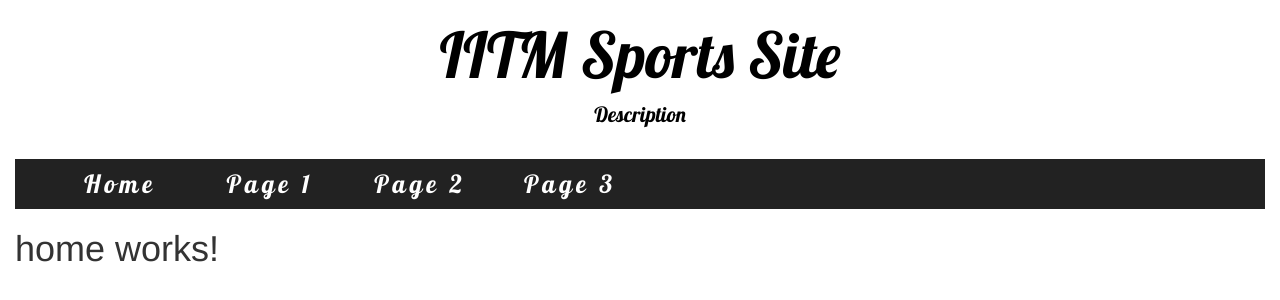
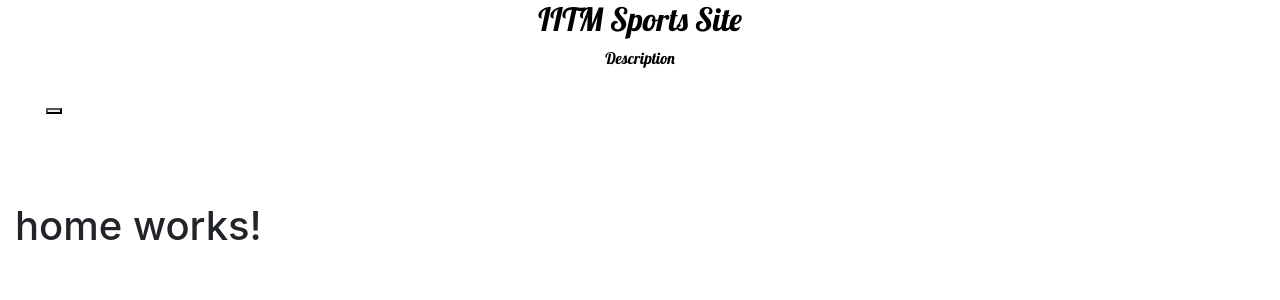
Before and after one commit to Revanthmk/IITM-Sports-Website, an Angular app: page /home in a window 1280 px wide. Shown: the top 300 px of the page. Built offline with nearby package versions, Linux system fonts and the light colour scheme.

Commit message:
Added Bootstrap 4

```diff
--- a/package.json
+++ b/package.json
@@ -22,7 +22,7 @@
     "@angular/platform-browser": "^6.0.3",
     "@angular/platform-browser-dynamic": "^6.0.3",
     "@angular/router": "^6.0.3",
-    "bootstrap": "^3.3.7",
+    "bootstrap": "latest",
     "core-js": "^2.5.4",
     "ngx-bootstrap": "^3.0.1",
     "rxjs": "^6.0.0",
--- a/src/app/components/navbar/navbar.css
+++ b/src/app/components/navbar/navbar.css
@@ -1,17 +1,18 @@
-.jumbotron {
+.heading {
   color: black;
   background-color: #fff;
   padding: 25px 25px;
   padding-top: 0px !important;
   padding-bottom: 0px !important;
   font-family: 'Lobster', cursive;
+  margin-bottom: 15px;
 }
 .navbar {
   margin-bottom: 0 !important;
-  z-index: 9999;
+  z-index: 1;
   border: 0;
-  font-size: 25px !important;
-  line-height: 1.42857143 !important;
+  font-size: 20px !important;
+  line-height: 1 !important;
   letter-spacing: 4px;
   border-radius: 0;
   font-family: 'Lobster', sans-serif;
--- a/src/app/components/navbar/navbar.html
+++ b/src/app/components/navbar/navbar.html
@@ -1,5 +1,5 @@
-<div class="jumbotron text-center">
-  <h1>IITM Sports Site</h1>
+<div class="heading text-center">
+  <h2>IITM Sports Site</h2>
   <p>Description</p>
 </div>
 
--- a/src/index.html
+++ b/src/index.html
@@ -1,4 +1,4 @@
-<!doctype html>
+<!DOCTYPE HTML>
 <html lang="en">
 <head>
   <base href="/">
```
Also changed, not shown: 1 other file (tests, documents, lock files or other folders).
